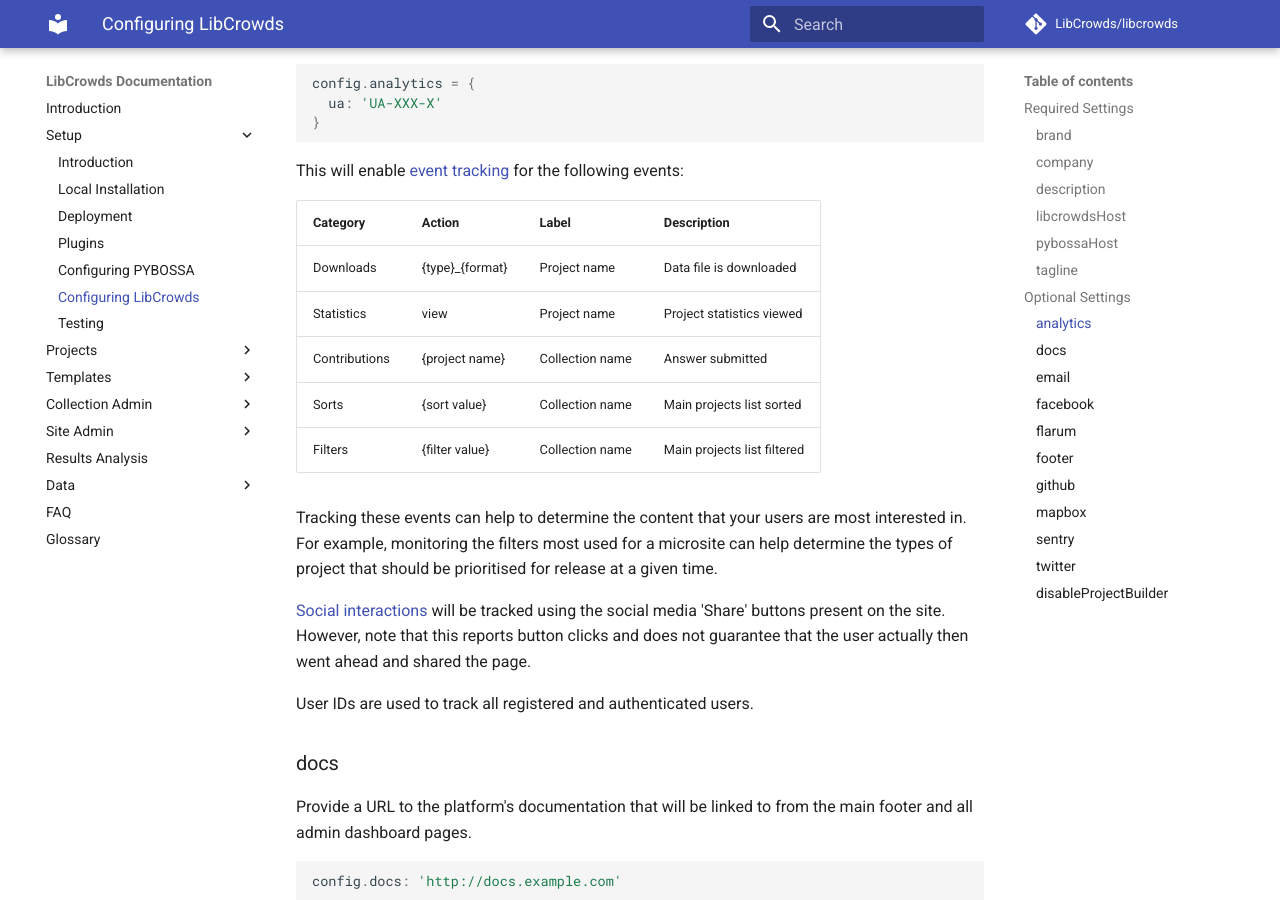
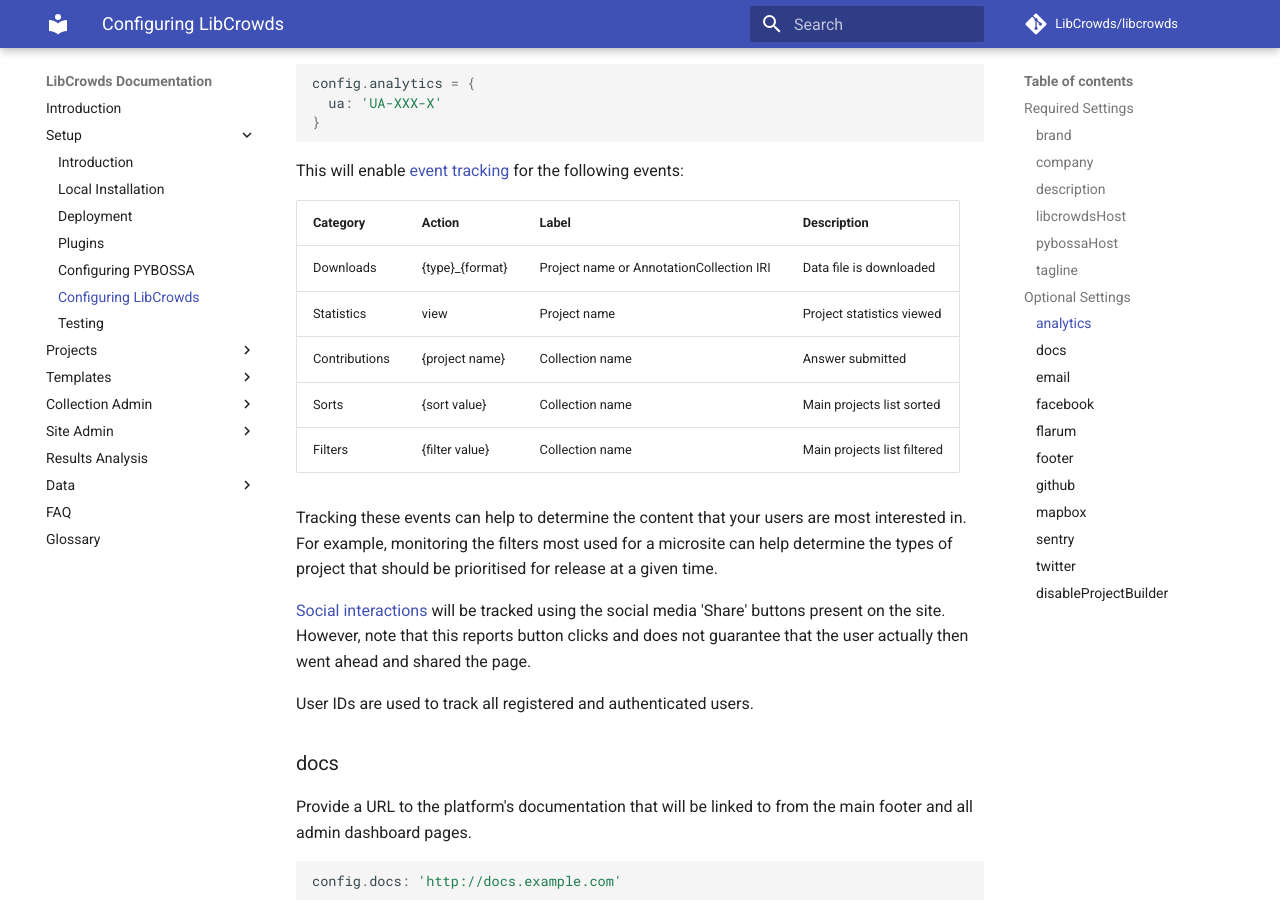
Before and after one commit to LibCrowds/docs, an MkDocs documentation site: the page built from docs/setup/configuring-libcrowds.md, in a window 1280 px wide and 900 px high, scrolled down 1578 px. Built offline with MkDocs 1.6.1 and Material for MkDocs 9.7.7, drawn with Linux system fonts in a browser that asks for light colours; comment, search, counter and statistics services are not loaded; old or Windows-style settings are respelled for this version of MkDocs.

Commit message:
Add AnnotationCollection downloads event tracking

```diff
--- a/docs/setup/configuring-libcrowds.md
+++ b/docs/setup/configuring-libcrowds.md
@@ -80,13 +80,13 @@
 [event tracking](https://developers.google.com/analytics/devguides/collection/analyticsjs/events)
 for the following events:
 
-| Category      | Action          | Label           | Description                 |
-|---------------|-----------------|-----------------|-----------------------------|
-| Downloads     | {type}_{format} | Project name    | Data file is downloaded     |
-| Statistics    | view            | Project name    | Project statistics viewed   |
-| Contributions | {project name}  | Collection name | Answer submitted            |
-| Sorts         | {sort value}    | Collection name | Main projects list sorted   |
-| Filters       | {filter value}  | Collection name | Main projects list filtered |
+| Category      | Action          | Label                                    | Description                 |
+|---------------|-----------------|------------------------------------------|-----------------------------|
+| Downloads     | {type}_{format} | Project name or AnnotationCollection IRI | Data file is downloaded     |
+| Statistics    | view            | Project name                             | Project statistics viewed   |
+| Contributions | {project name}  | Collection name                          | Answer submitted            |
+| Sorts         | {sort value}    | Collection name                          | Main projects list sorted   |
+| Filters       | {filter value}  | Collection name                          | Main projects list filtered |
 
 Tracking these events can help to determine the content that your users are most
 interested in. For example, monitoring the filters most used for a microsite can
```
